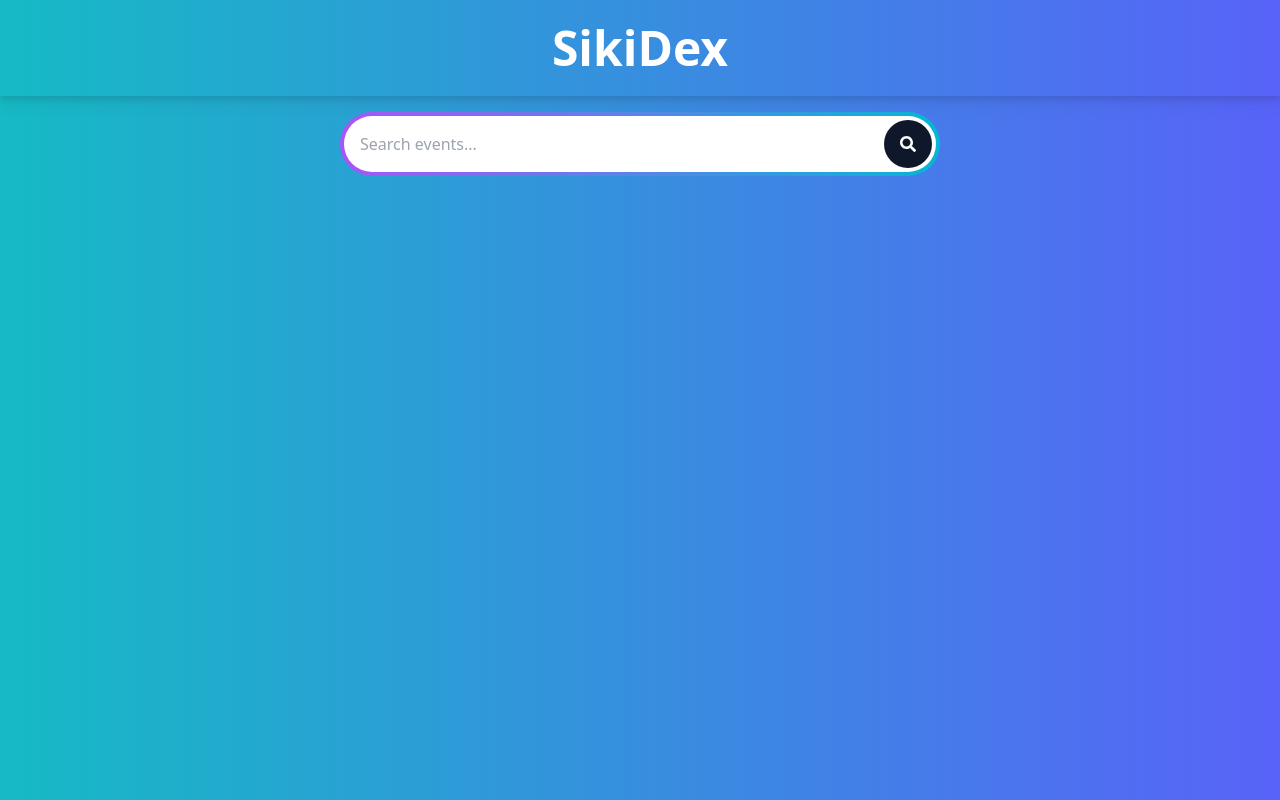
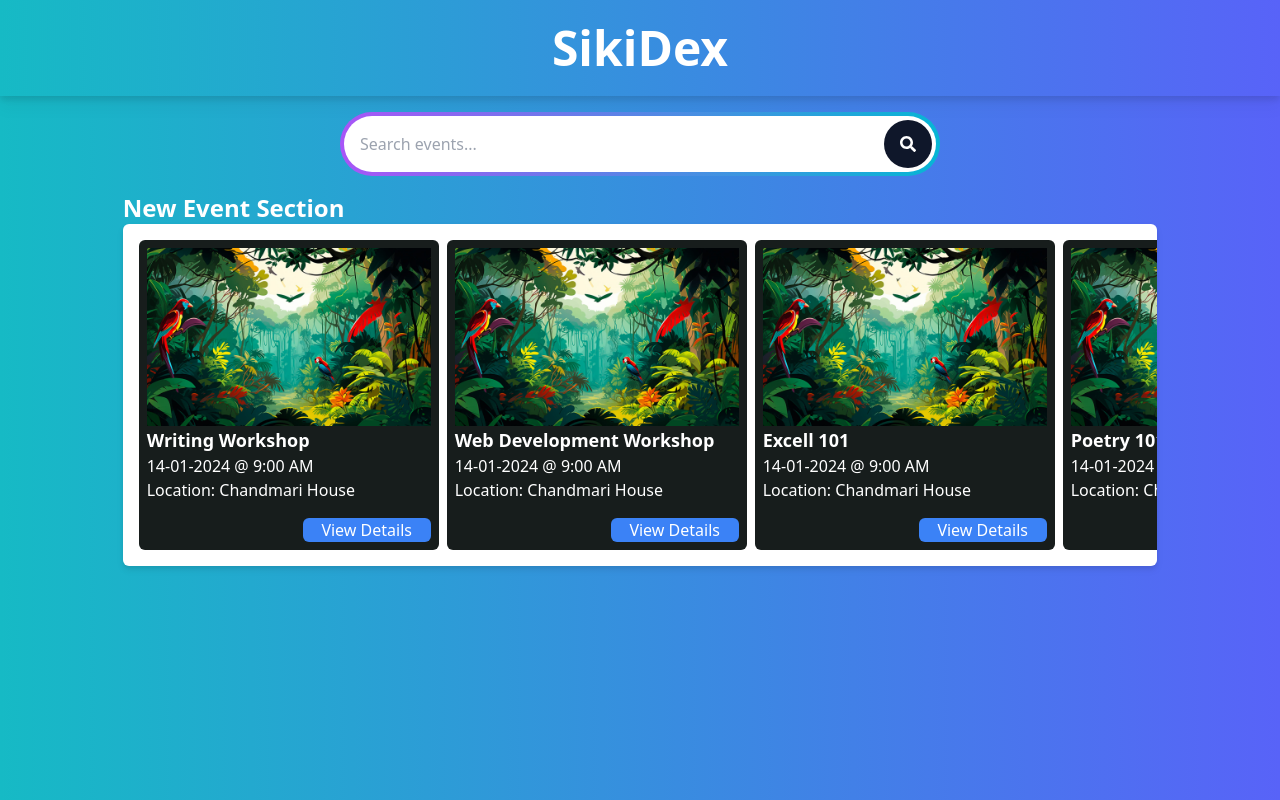
Before and after one commit to original-subbaman/sikidex, a React (Vite) app: page / in a window 1280 px wide. Built offline with nearby package versions, Linux system fonts and the light colour scheme.

Commit message:
new event section added

```diff
--- /dev/null
+++ b/src/components/Event.jsx
@@ -0,0 +1,24 @@
+import React from "react";
+import { Link } from "react-router-dom";
+import img from "../assets/rainforest.jpg";
+function Event({ event }) {
+  return (
+    <article className="bg-[#171d1c] w-[300px] text-white p-2 rounded-md">
+      <img src={img} />
+      <div className="flex flex-col">
+        <div>
+          <h2 className="text-lg font-semibold">{event.name}</h2>
+          <p>
+            {event.date} @ {event.startTime}
+          </p>
+          <p>Location: {event.location}</p>
+        </div>
+        <button className="w-32 px-2 rounded-md bg-blue-500 text-white ml-auto mt-4">
+          <Link to={""}>View Details</Link>
+        </button>
+      </div>
+    </article>
+  );
+}
+
+export default Event;
--- /dev/null
+++ b/src/components/NewEventSection.jsx
@@ -0,0 +1,23 @@
+import React from "react";
+import { ExampleEvents } from "../utils/example_data";
+import Event from "./Event";
+function NewEventSection(props) {
+  return (
+    <div className="flex flex-col p-4 rounded-md w-10/12">
+      <h1 className="text-white text-start font-bold text-2xl">
+        New Event Section
+      </h1>
+      <div className="bg-white p-4 rounded-md drop-shadow-md overflow-x-auto overflow-y-hidden">
+        <ul className="flex gap-2">
+          {ExampleEvents.map((event) => (
+            <li key={event.id}>
+              <Event event={event} />
+            </li>
+          ))}
+        </ul>
+      </div>
+    </div>
+  );
+}
+
+export default NewEventSection;
--- a/src/pages/HomePage.jsx
+++ b/src/pages/HomePage.jsx
@@ -1,9 +1,11 @@
 import React from "react";
 import SearchBar from "../components/SearchBar";
+import NewEventSection from "../components/NewEventSection";
 function HomePage(props) {
   return (
     <div className="w-full flex flex-col items-center justify-center mt-4">
       <SearchBar />
+      <NewEventSection />
     </div>
   );
 }
--- /dev/null
+++ b/src/utils/example_data.js
@@ -0,0 +1,62 @@
+export const ExampleEvents = [
+  {
+    id: 1,
+    name: "Writing Workshop",
+    date: "14-01-2024",
+    startTime: "9:00 AM",
+    image: "rainforest.jpg",
+    location: "Chandmari House",
+    endTime: "12:00 AM",
+    description: "Learn to write better",
+  },
+  {
+    id: 2,
+    name: "Web Development Workshop",
+    image: "rainforest.jpg",
+    date: "14-01-2024",
+    startTime: "9:00 AM",
+    location: "Chandmari House",
+    endTime: "12:00 AM",
+    description: "Build your own website",
+  },
+  {
+    id: 3,
+    name: "Excell 101",
+    date: "14-01-2024",
+    startTime: "9:00 AM",
+    image: "rainforest.jpg",
+    location: "Chandmari House",
+    endTime: "12:00 AM",
+    description: "Excell like a boss",
+  },
+  {
+    id: 4,
+    name: "Poetry 101",
+    date: "14-01-2024",
+    startTime: "9:00 AM",
+    image: "rainforest.jpg",
+    endTime: "12:00 AM",
+    location: "Chandmari House",
+    description: "Poetry like a boss",
+  },
+  {
+    id: 5,
+    name: "Cars 101",
+    date: "14-01-2024",
+    startTime: "9:00 AM",
+    endTime: "12:00 AM",
+    image: "rainforest.jpg",
+    location: "Chandmari House",
+    description: "Learn about the inner workings of a car.",
+  },
+  {
+    id: 6,
+    name: "Godzilla",
+    date: "14-01-2024",
+    startTime: "9:00 AM",
+    image: "rainforest.jpg",
+    location: "Chandmari House",
+    endTime: "12:00 AM",
+    description: "Say hi to godzilla.",
+  },
+];
```
Also changed, not shown: src/assets/rainforest.jpg (added).
